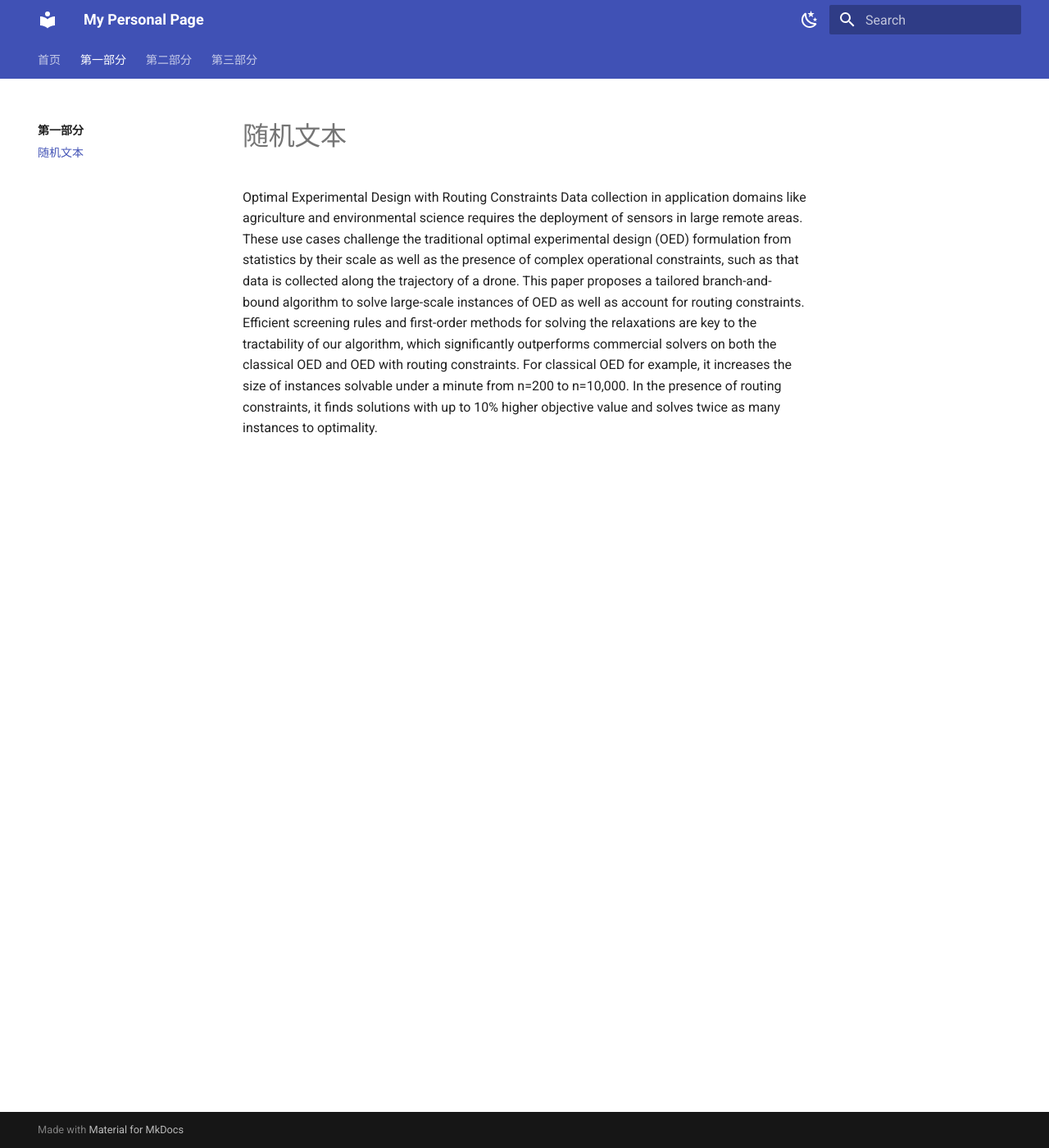
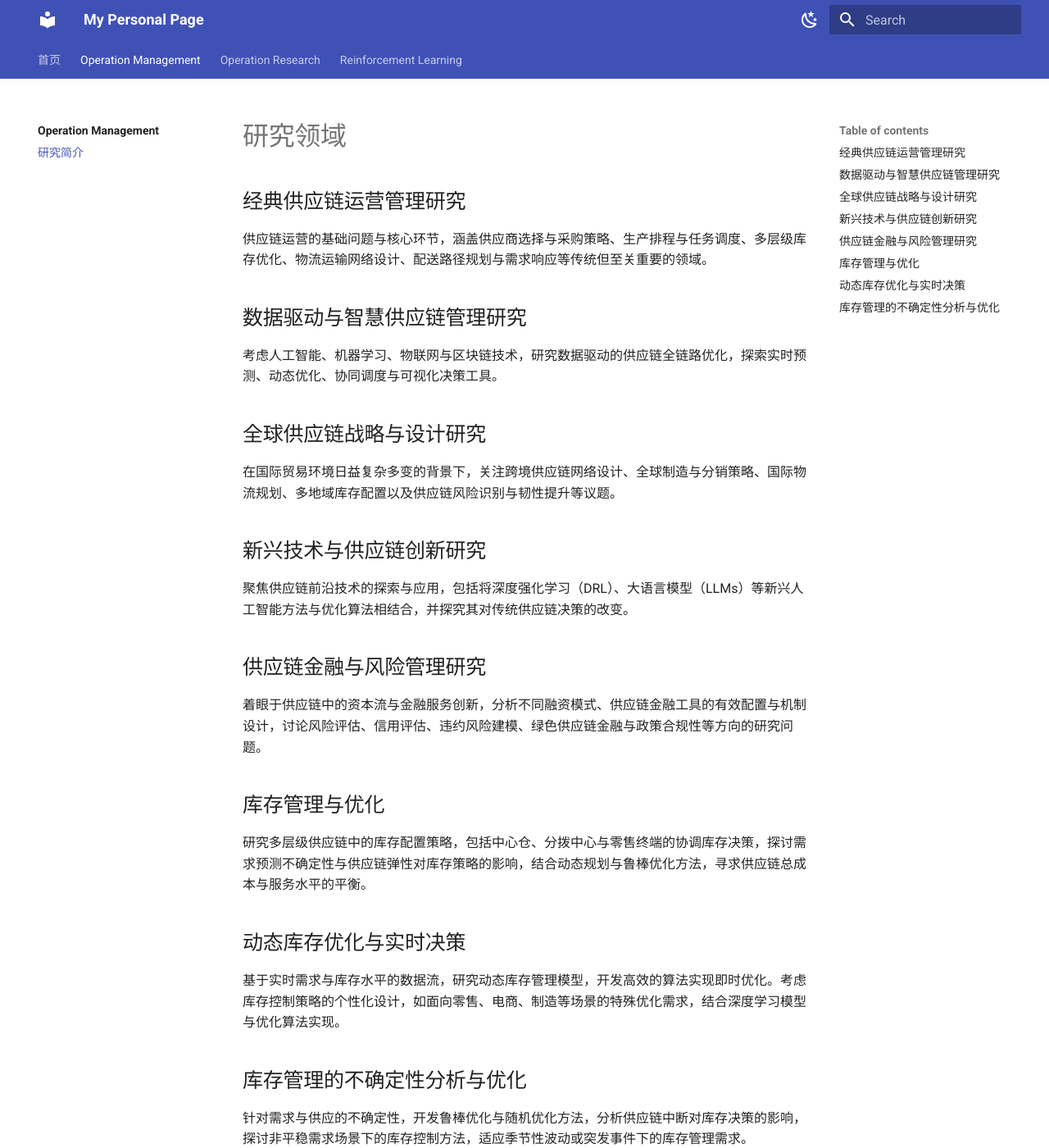
Before and after one commit to RainTeacher/Mypage, an MkDocs documentation site: the page built from docs/Part1/File1.md, in a window 1280 px wide and 1400 px high. Shown: the whole window at 82% size. Built offline with MkDocs 1.6.1 and Material for MkDocs 9.7.7, drawn with Linux system fonts in a browser that asks for light colours; some of the changed text lies outside the part shown.

Commit message:
updating

```diff
--- a/docs/Part1/File1.md
+++ b/docs/Part1/File1.md
@@ -1,2 +1,27 @@
-Optimal Experimental Design with Routing Constraints
-Data collection in application domains like agriculture and environmental science requires the deployment of sensors in large remote areas. These use cases challenge the traditional optimal experimental design (OED) formulation from statistics by their scale as well as the presence of complex operational constraints, such as that data is collected along the trajectory of a drone. This paper proposes a tailored branch-and-bound algorithm to solve large-scale instances of OED as well as account for routing constraints. Efficient screening rules and first-order methods for solving the relaxations are key to the tractability of our algorithm, which significantly outperforms commercial solvers on both the classical OED and OED with routing constraints. For classical OED for example, it increases the size of instances solvable under a minute from n=200 to n=10,000. In the presence of routing constraints, it finds solutions with up to 10% higher objective value and solves twice as many instances to optimality.
+# 研究领域
+## 经典供应链运营管理研究
+供应链运营的基础问题与核心环节，涵盖供应商选择与采购策略、生产排程与任务调度、多层级库存优化、物流运输网络设计、配送路径规划与需求响应等传统但至关重要的领域。
+
+## 数据驱动与智慧供应链管理研究
+考虑人工智能、机器学习、物联网与区块链技术，研究数据驱动的供应链全链路优化，探索实时预测、动态优化、协同调度与可视化决策工具。
+
+## 全球供应链战略与设计研究
+在国际贸易环境日益复杂多变的背景下，关注跨境供应链网络设计、全球制造与分销策略、国际物流规划、多地域库存配置以及供应链风险识别与韧性提升等议题。
+
+## 新兴技术与供应链创新研究
+聚焦供应链前沿技术的探索与应用，包括将深度强化学习（DRL）、大语言模型（LLMs）等新兴人工智能方法与优化算法相结合，并探究其对传统供应链决策的改变。
+
+## 供应链金融与风险管理研究
+着眼于供应链中的资本流与金融服务创新，分析不同融资模式、供应链金融工具的有效配置与机制设计，讨论风险评估、信用评估、违约风险建模、绿色供应链金融与政策合规性等方向的研究问题。
+
+## 库存管理与优化
+研究多层级供应链中的库存配置策略，包括中心仓、分拨中心与零售终端的协调库存决策，探讨需求预测不确定性与供应链弹性对库存策略的影响，结合动态规划与鲁棒优化方法，寻求供应链总成本与服务水平的平衡。
+
+## 动态库存优化与实时决策
+基于实时需求与库存水平的数据流，研究动态库存管理模型，开发高效的算法实现即时优化。考虑库存控制策略的个性化设计，如面向零售、电商、制造等场景的特殊优化需求，结合深度学习模型与优化算法实现。
+
+## 库存管理的不确定性分析与优化
+针对需求与供应的不确定性，开发鲁棒优化与随机优化方法，分析供应链中断对库存决策的影响，探讨非平稳需求场景下的库存控制方法，适应季节性波动或突发事件下的库存管理需求。
+
+# 期刊
+UTD24、FT50、European Journal of Operational Research、IEEE Trans系列期刊等高水平期刊。
--- a/mkdocs.yml
+++ b/mkdocs.yml
@@ -3,13 +3,15 @@ site_url: https://rainteacher.github.io/Mypage/
 
 nav:
   - 首页: index.md
-  - 第一部分:
+  - Operation Management:
       - Part1/index.md
-      - 随机文本: Part1/File1.md
-  - 第二部分:
+      - 研究简介: Part1/File1.md
+  - Operation Research:
       - Part2/index.md
-  - 第三部分:
+      - 研究简介: Part2/File2.md
+  - Reinforcement Learning:
       - Part3/index.md
+      - 研究简介: Part3/File3.md
 docs_dir: docs/
 
 theme:
```
Also changed, not shown: docs/Part2/File2.md (+4 -0 lines), docs/Part2/index.md (deleted, +0 -1 lines), docs/Part3/File3.md (+1 -0 lines), docs/index.md (+7 -12 lines).
